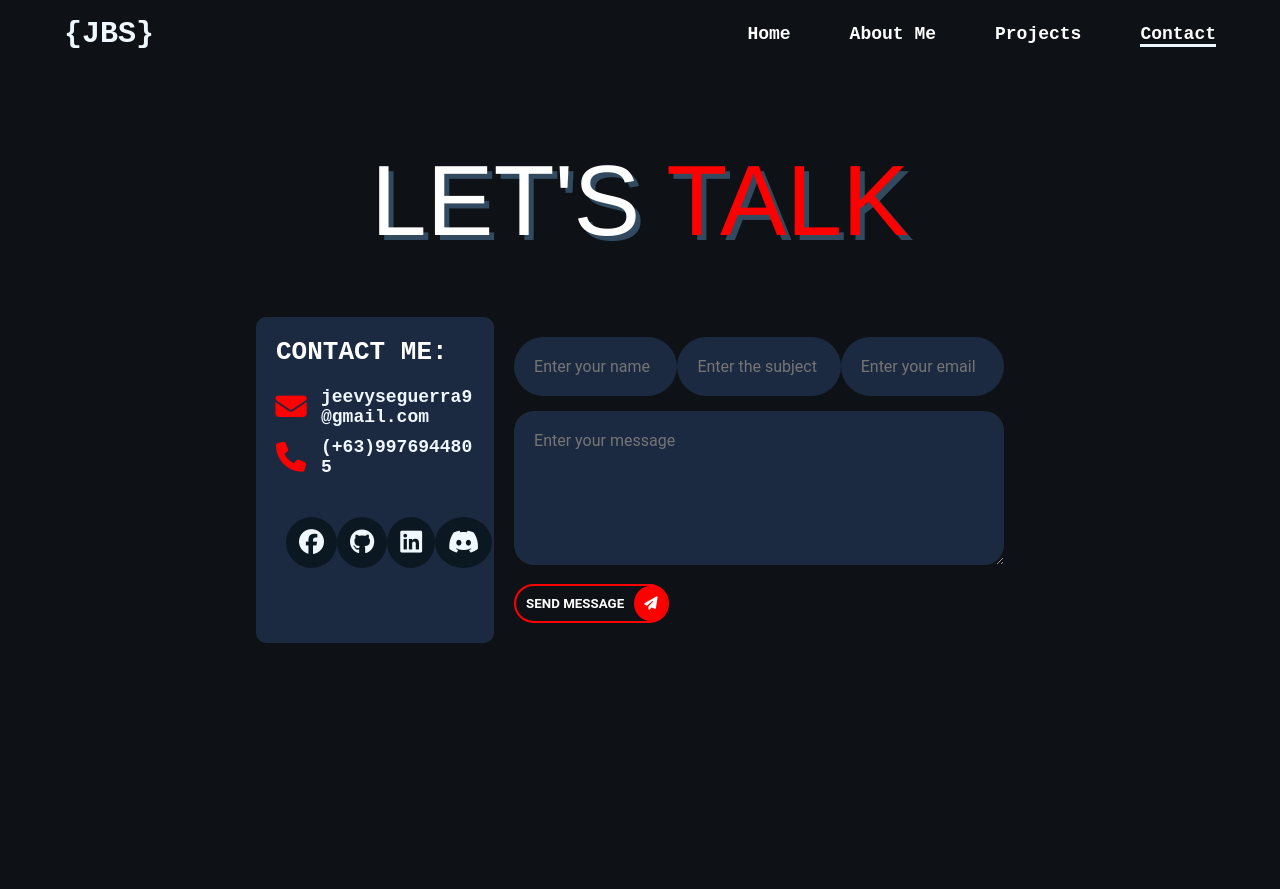
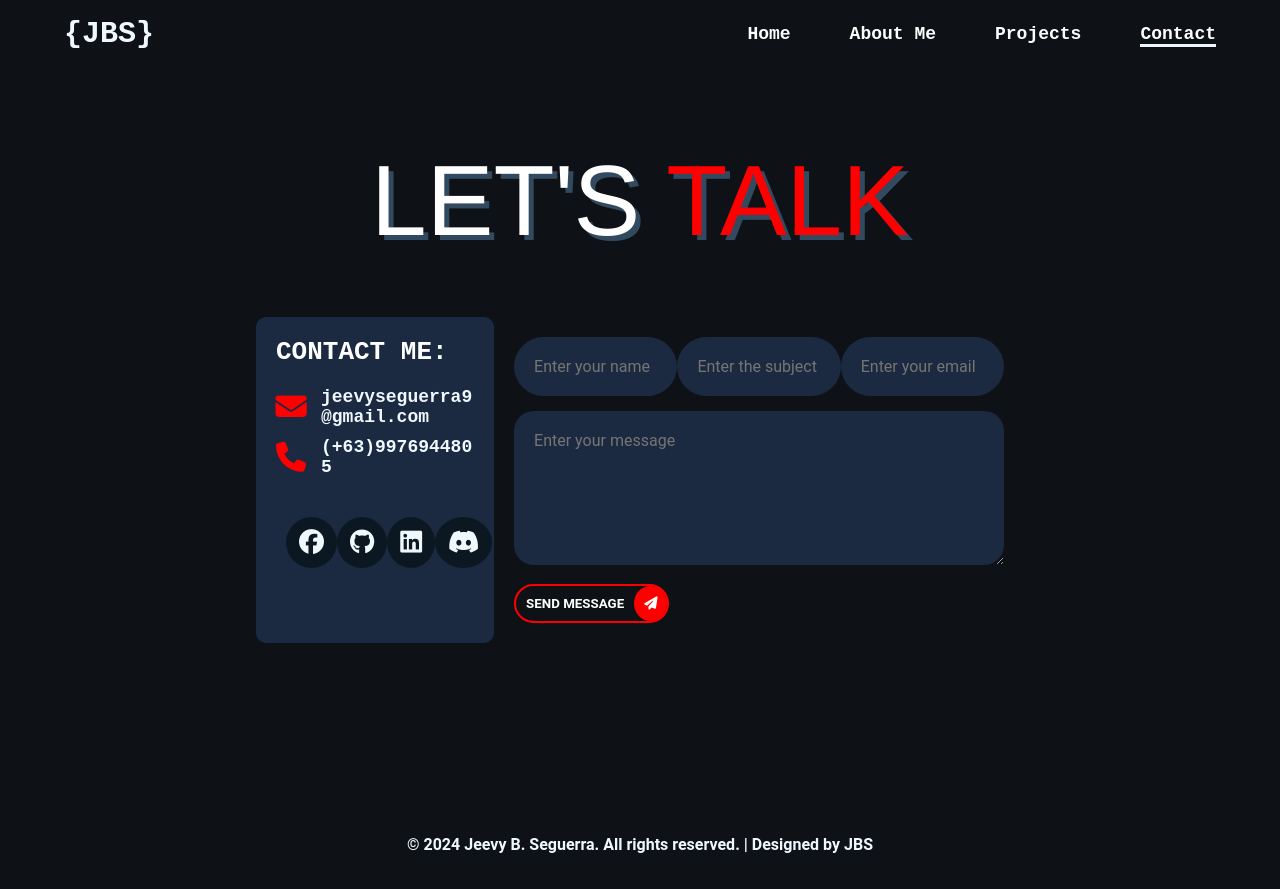
Before and after one commit to JSDevUno/PORTFOLIO, a plain HTML site: page html/contact.html in a window 1280 px wide. Before the commit the page ends 800 px from the top, so only its background shows below. Drawn offline with Linux system fonts and the light colour scheme.

Commit message:
copyright

```diff
--- a/css/style.css
+++ b/css/style.css
@@ -1063,3 +1063,14 @@ h3{
   max-height: 80%;
   border-radius: 5px;
 }
+.copyright{
+  display: flex;
+  justify-content: center;
+  font-weight: bolder;
+  color: aliceblue;
+  padding: 10px;
+  margin: 25px;
+}
+.copyright p{
+  text-align: center;
+}
--- a/html/contact.html
+++ b/html/contact.html
@@ -71,9 +71,11 @@
                         </div>
                     </div>
                 </form>
-
               </div>
         </div>
+        <footer class="copyright">
+            <p>&copy; 2024 Jeevy B. Seguerra. All rights reserved. | Designed by JBS</p>
+        </footer>
         <script src="/js/script.js"></script>
 </body>
 </html>
```
